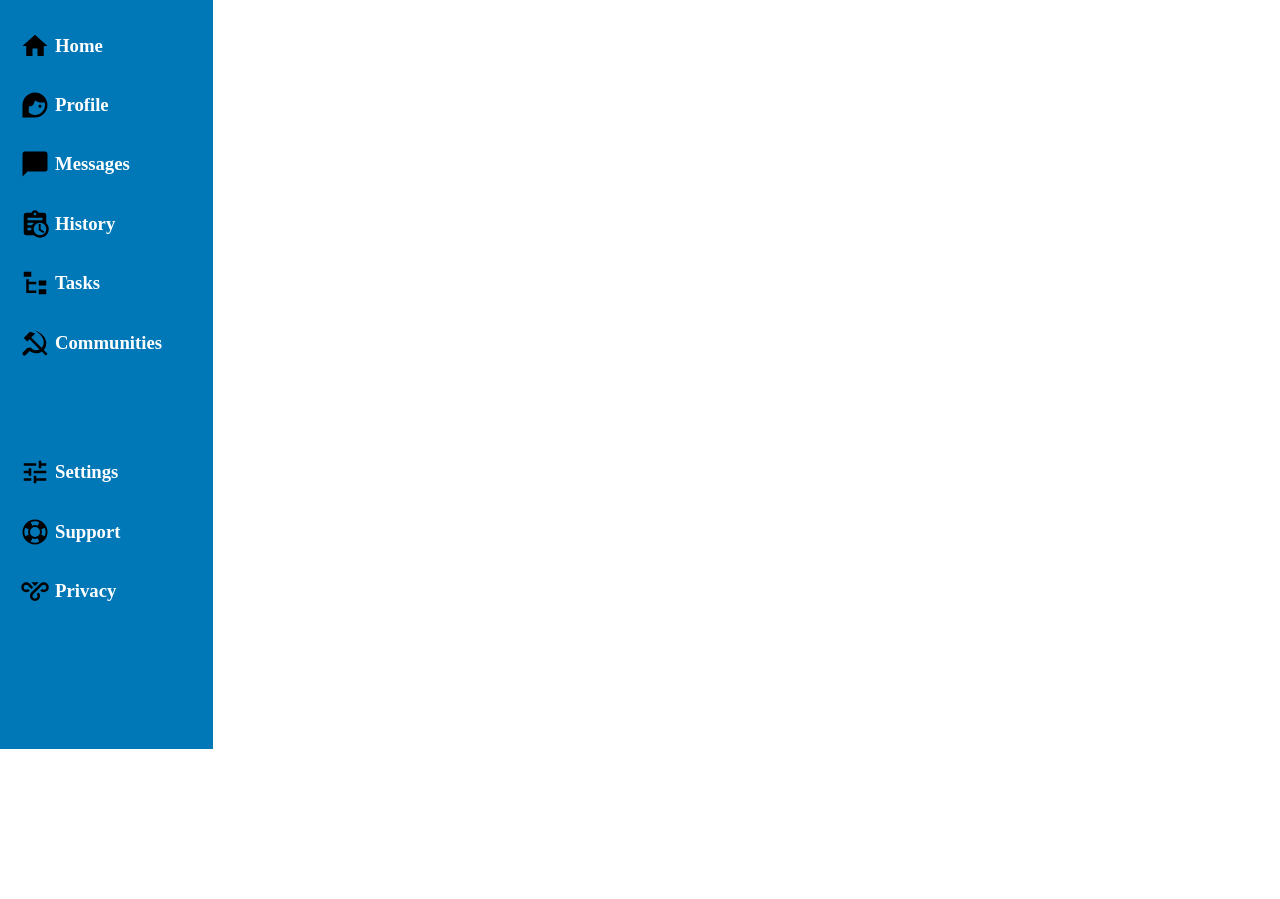
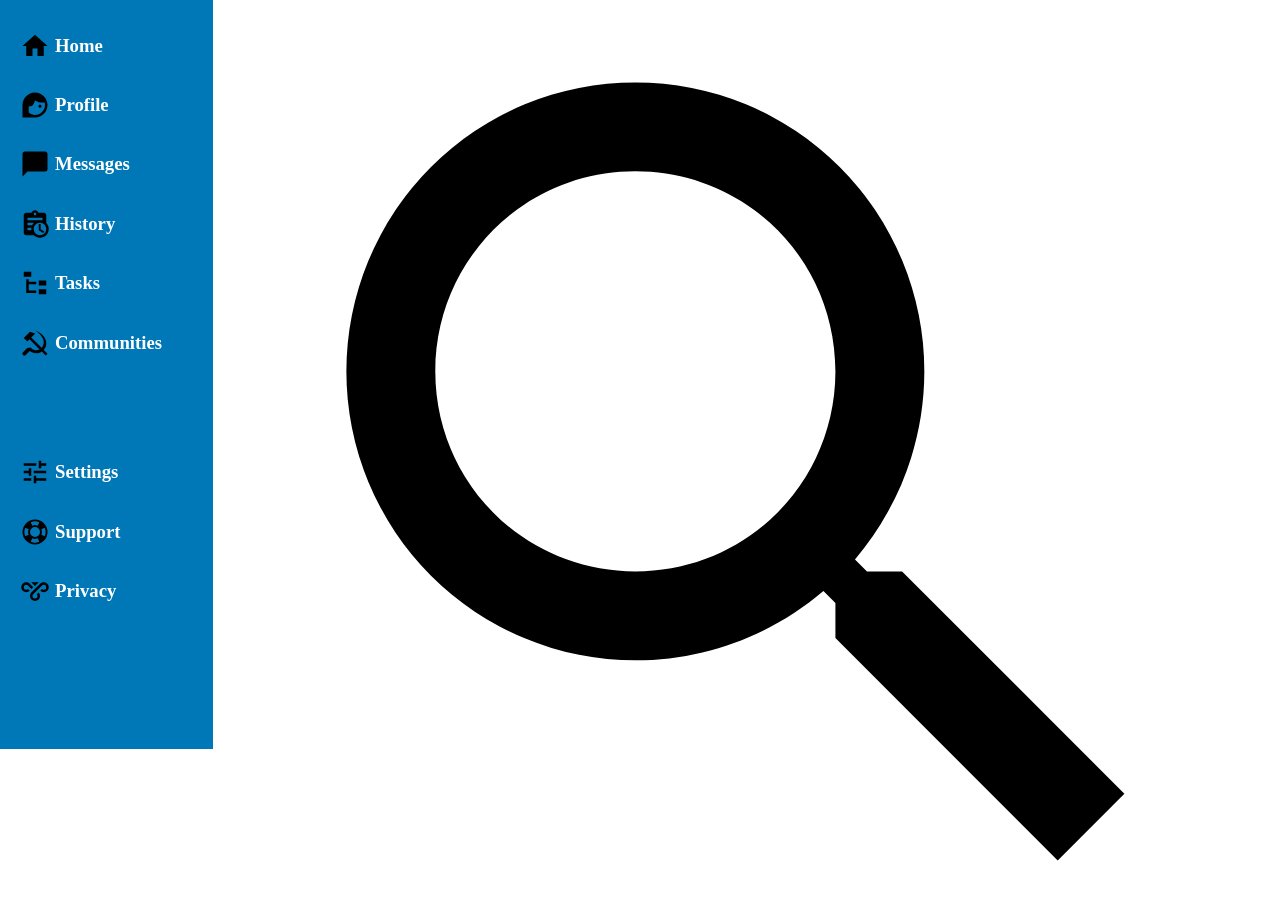
Before and after one commit to yakitoritrash/odin-dashboard, a plain HTML site: page index.html in a window 1280 px wide. Shown: the part 51-950 px from the top of the page. Before the commit the page ends 800 px from the top, so only its background shows below. Drawn offline with Linux system fonts and the light colour scheme.

Commit message:
complete

```diff
--- a/index.html
+++ b/index.html
@@ -50,6 +50,10 @@
       </div>
     </div>
     <div id = "header">
+      <div id = "top-part">
+        <img src="images/magnify.svg" alt = "search">
+      </div>
+      <div id = "bot-part"></div>
     </div>
     <div id = "main-content">
     </div>
```
Also changed, not shown: images/magnify.svg (added).
